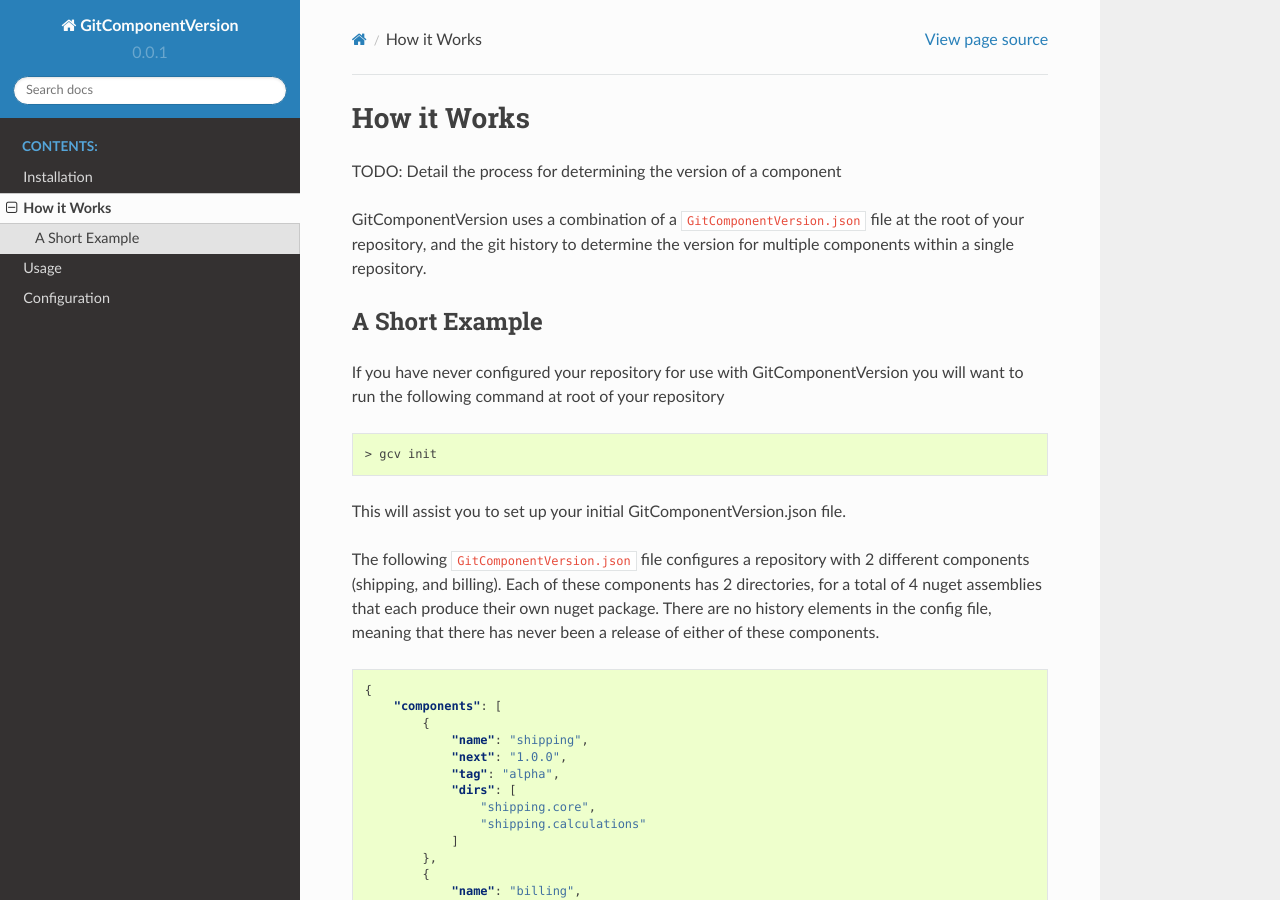
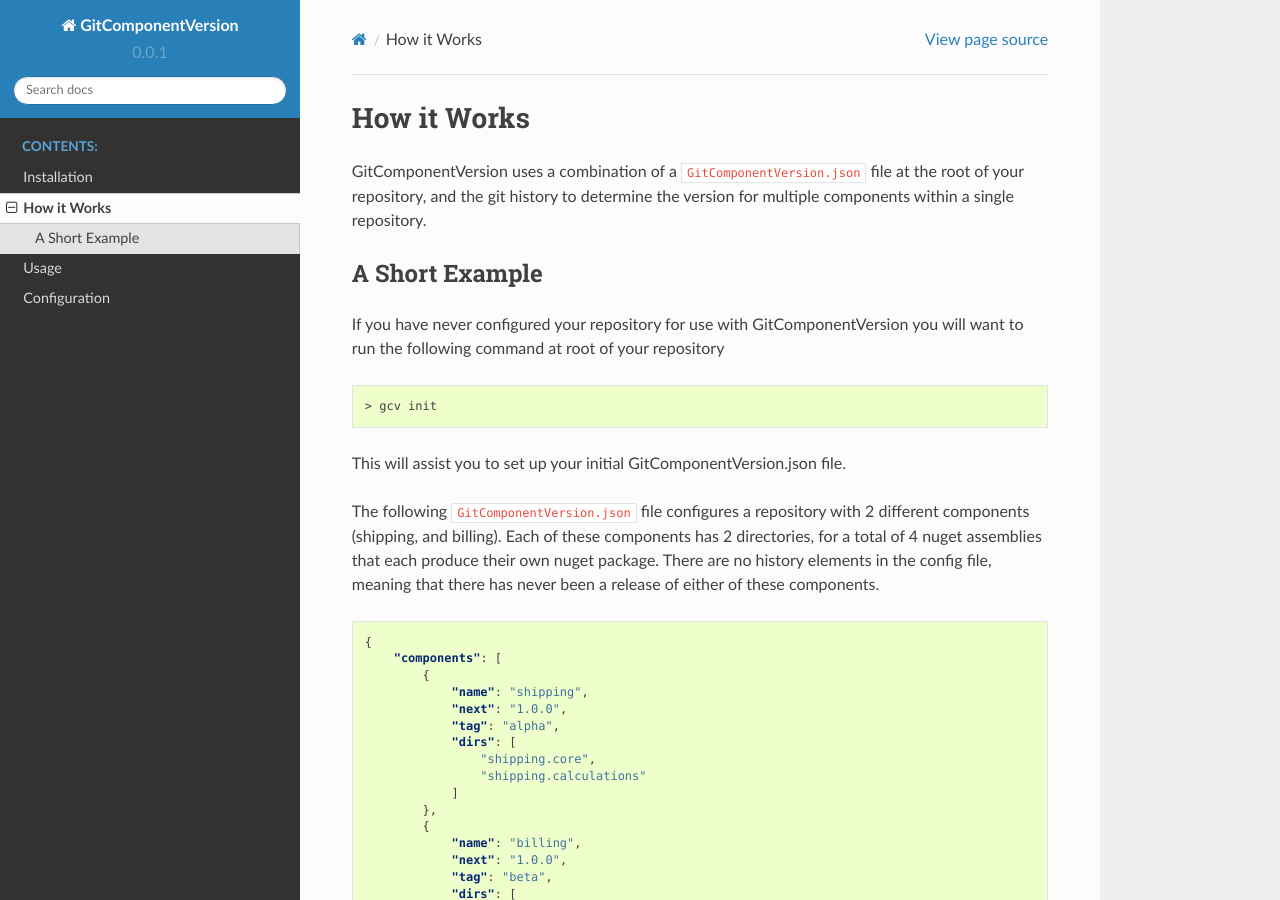
Before and after one commit to kjjuno/GitComponentVersion, a Sphinx documentation site: the page built from docs/source/how.rst, in a window 1280 px wide and 900 px high. Built offline with Sphinx 7.4.7 and the Read the Docs theme 2.0.0, drawn with Linux system fonts in a browser that asks for light colours.

Commit message:
Update how.rst

```diff
--- a/docs/source/how.rst
+++ b/docs/source/how.rst
@@ -1,7 +1,5 @@
 How it Works
 ============
-
-TODO: Detail the process for determining the version of a component
 
 GitComponentVersion uses a combination of a ``GitComponentVersion.json`` file at the root of your repository,
 and the git history to determine the version for multiple components within a single repository.
```
